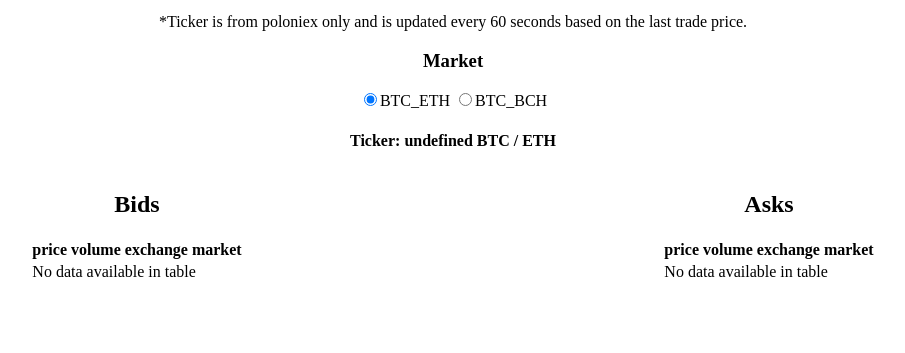
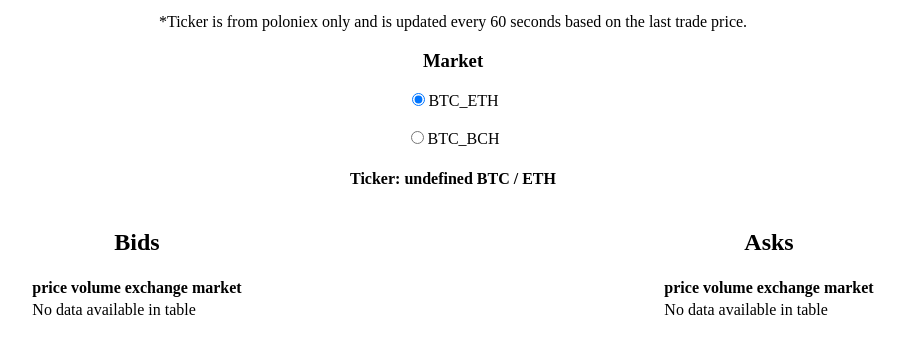
Before and after one commit to peterhendrick/exchangeorderbook, a website: page index.html in a window 1280 px wide. Shown: the part 101-454 px from the top of the page, without its empty margins (187-1092 px from the left). Drawn offline with nearby package versions, Linux system fonts and the light colour scheme; no server answers.

Commit message:
made radio buttons verticle

```diff
--- a/index.html
+++ b/index.html
@@ -20,7 +20,12 @@
     </p>
     <div class="text_center">
         <h3>Market</h3>
+    </div>
+    <div class="text_center">
         <input type="radio" id="BTC_ETH" name="type" value="BTC_ETH">BTC_ETH
+    </div>
+    <br/>
+    <div class="text_center">
         <input type="radio" id="BTC_BCH" name="type" value="BTC_BCH">BTC_BCH
     </div>
     <h4 class="text_center">Ticker: <span id="ticker"></span></h4>
```
